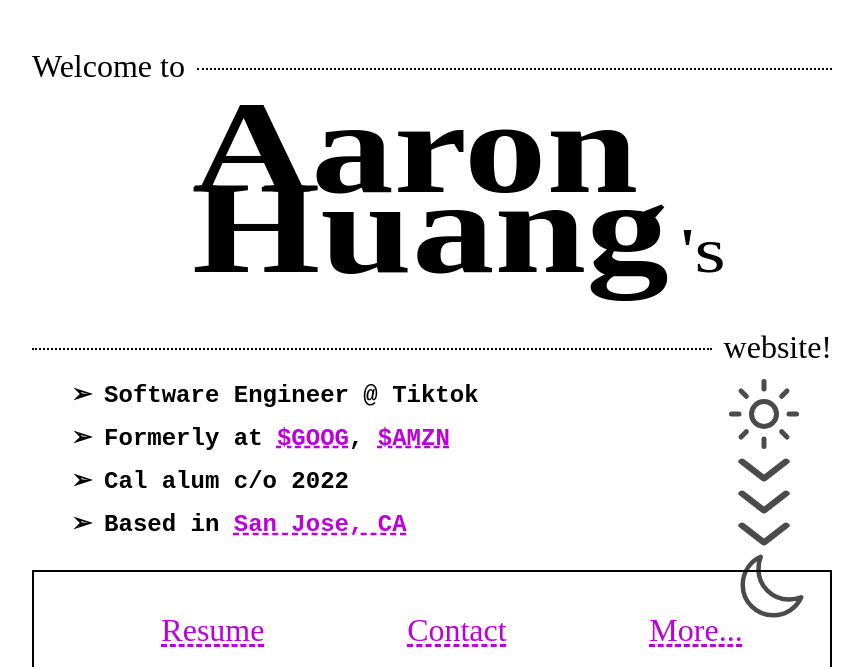
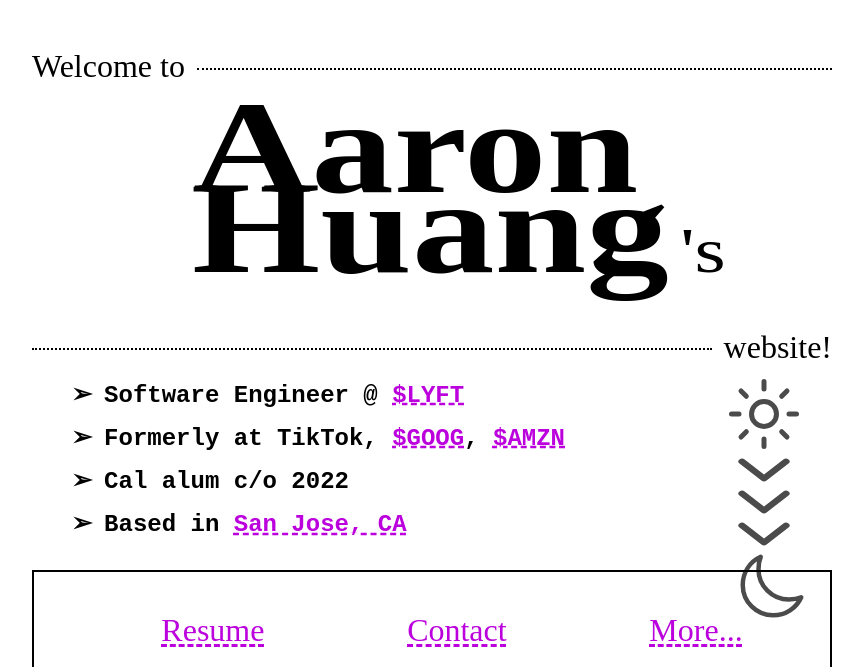
Before and after one commit to aaronkh/aaronkh.github.io, a plain HTML site: page index.html in a window 1280 px wide. Shown: the top 667 px of the page, without its empty margins (208-1071 px from the left). Drawn offline with Linux system fonts and the light colour scheme.

Commit message:
Update current job.

```diff
--- a/index.html
+++ b/index.html
@@ -48,8 +48,8 @@
             </div>
         </div>
         <ul id="description-container">
-            <li>Software Engineer @ Tiktok</li>
-            <li>Formerly at <a href="./aaron_huang_resume.pdf">$GOOG</a>, <a href="./aaron_huang_resume.pdf">$AMZN</a>
+            <li>Software Engineer @ <a href="https://www.github.com/aaronh-lyft">$LYFT</a></li>
+            <li>Formerly at TikTok, <a href="./aaron_huang_resume.pdf">$GOOG</a>, <a href="./aaron_huang_resume.pdf">$AMZN</a>
             </li>
             <li>Cal alum c/o 2022</li>
             <li>Based in <a href="https://maps.app.goo.gl/D6DzHSWdfymSLNa3A">San Jose, CA</a></li>
```
